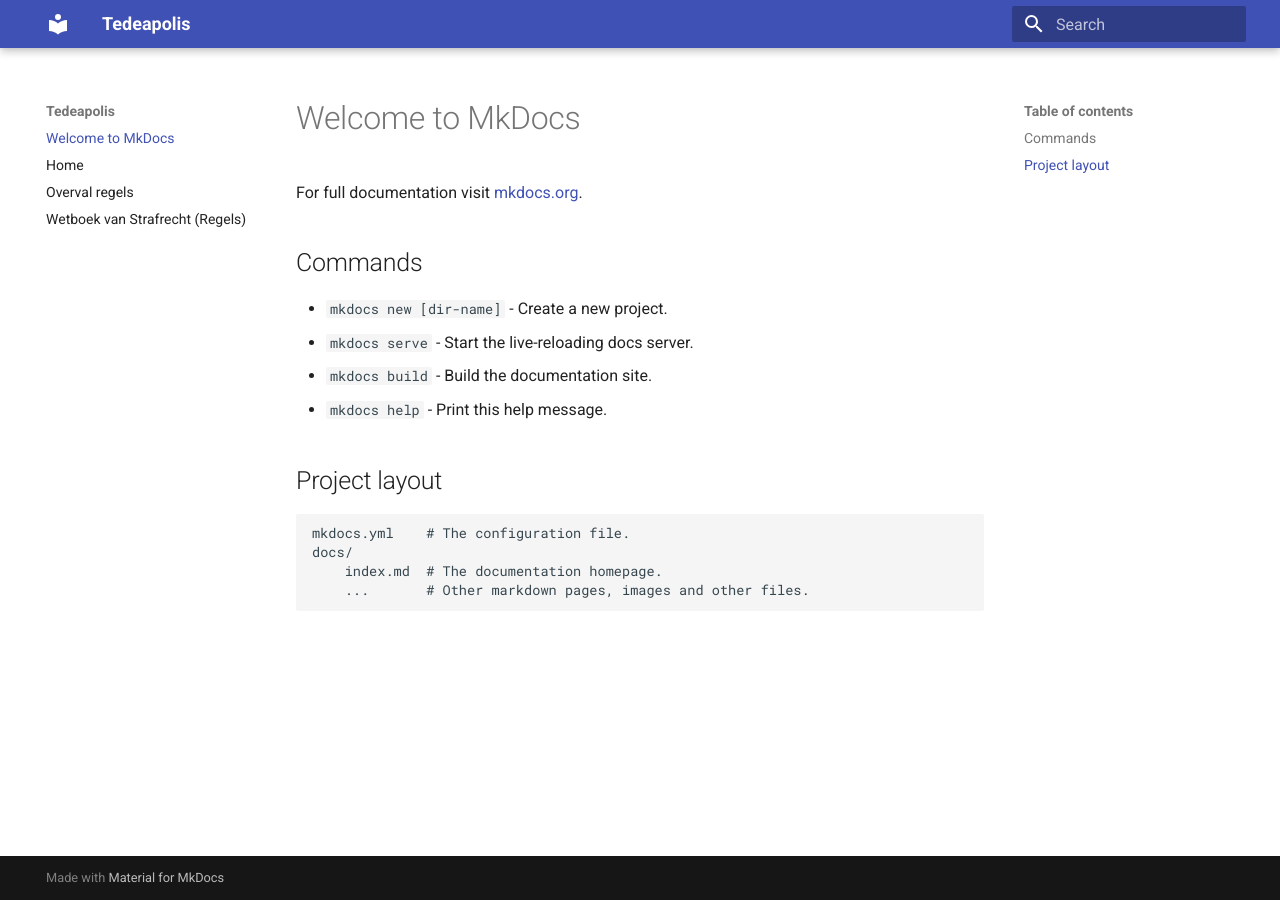
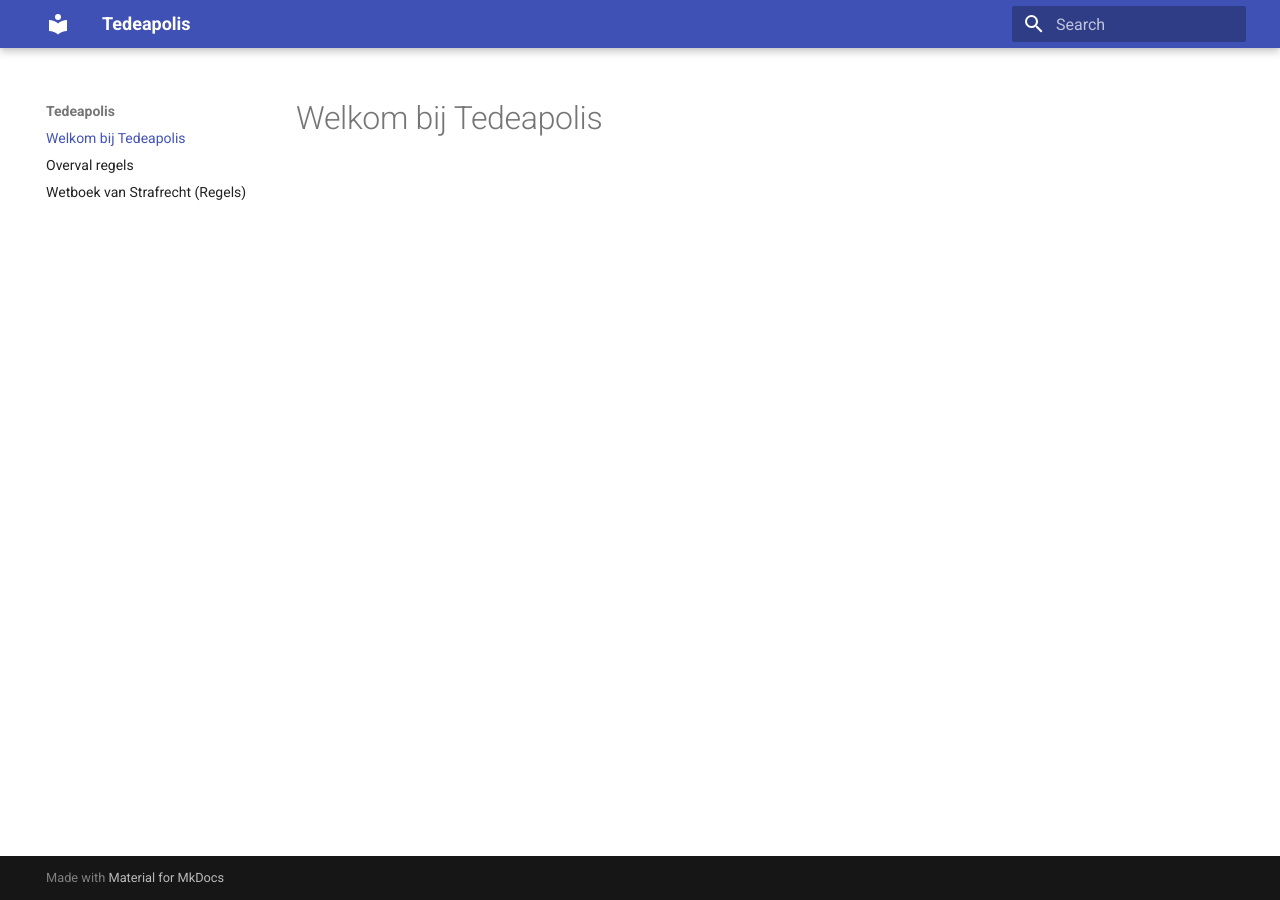
Before and after one commit to Tedeapolis/Tedeapolis, an MkDocs documentation site: the page built from docs/index.md, in a window 1280 px wide. Built offline with MkDocs 1.6.1 and Material for MkDocs 9.7.7, drawn with Linux system fonts in a browser that asks for light colours.

Commit message:
Update to doc structure

```diff
--- a/docs/index.md
+++ b/docs/index.md
@@ -1,17 +1 @@
-# Welcome to MkDocs
-
-For full documentation visit [mkdocs.org](http://mkdocs.org).
-
-## Commands
-
-* `mkdocs new [dir-name]` - Create a new project.
-* `mkdocs serve` - Start the live-reloading docs server.
-* `mkdocs build` - Build the documentation site.
-* `mkdocs help` - Print this help message.
-
-## Project layout
-
-    mkdocs.yml    # The configuration file.
-    docs/
-        index.md  # The documentation homepage.
-        ...       # Other markdown pages, images and other files.
+# Welkom bij Tedeapolis
```
Also changed, not shown: docs/Home.md (deleted, +0 -1 lines).
